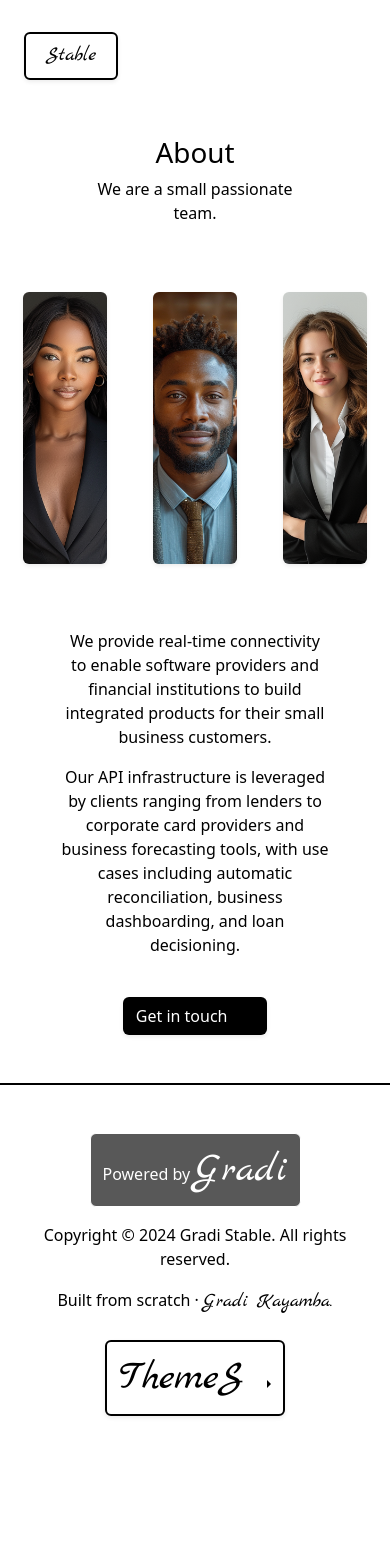
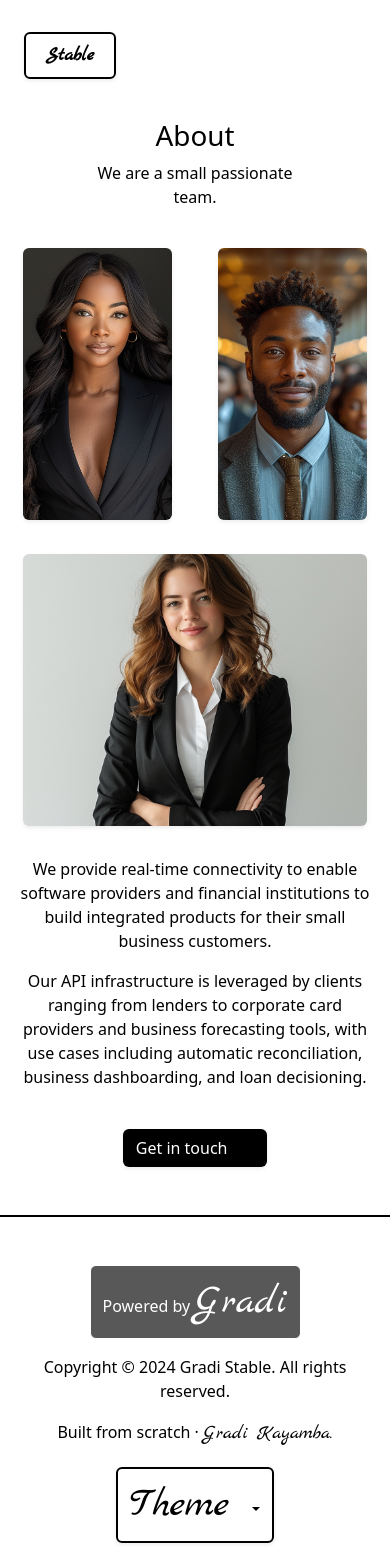
Before and after one commit to gradikay/stablo-template, a React (Create React App) app: page /about in a window 390 px wide. Shown: the top 1568 px of the page. Before the commit the page ends 1464 px from the top, so only its background shows below. Built offline with nearby package versions, Linux system fonts and the light colour scheme.

Commit message:
fix layout

```diff
--- a/src/components/ImageCard.js
+++ b/src/components/ImageCard.js
@@ -9,11 +9,11 @@ export default function ImageCard(props) {
     const { appTheme } = useAppContext();
 
     // Destructuring props
-    const { img, title, section, section2, author, date, profilePicture, fullTitle } = props;
+    const { img, title, section, section2, author, date, profilePicture, fullTitle, imgLink } = props;
 
     return (
         // Link to the article with fullTitle as the dynamic parameter
-        <Link style={{ textDecoration: "none", cursor: "pointer" }} to={`../article/${fullTitle}`}>
+        <Link style={{ textDecoration: "none", cursor: "pointer" }} to={imgLink == "none" ? "#" : `../article/${fullTitle}`}>
 
             <div className="card pb-4 border-0" style={{ backgroundColor: appTheme.backgroundColor }}>
                 {/* Container for image with zoom effect */}
@@ -40,13 +40,11 @@ export default function ImageCard(props) {
                 </div>
                 {/* Card body */}
                 <div className={`card-body py-0 px-2 ${title === "none" ? "d-none" : ""}`}>
-                    {/* Link to the article */}
-                    <Link className="nav-link" link={`../article/${fullTitle}`}>
+
                         {/* Article title */}
                         <h2 className="animated-text card-title" title={`${fullTitle}`} style={{ backgroundColor: appTheme.backgroundColor, fontSize: "1.125rem", color: appTheme.textColor }}>
                             {title}
                         </h2>
-                    </Link>
                 </div>
                 {/* Card footer */}
                 <div className={`card-footer px-2 border-0 ${author === "none" ? "d-none" : ""}`} style={{ backgroundColor: appTheme.backgroundColor, color: appTheme.textColor, opacity: "0.70" }}>
--- a/src/containers/Footer.js
+++ b/src/containers/Footer.js
@@ -7,7 +7,7 @@ export default function Footer() {
   const { appTheme, setAppTheme } = useAppContext();
 
   return (
-    <footer className='row py-5 mt-5' style={{ color: appTheme.textColor, borderTop: `2px solid ${appTheme.textColor}` }}>
+    <footer className='row py-5 mt-3' style={{ color: appTheme.textColor, borderTop: `2px solid ${appTheme.textColor}` }}>
       {/* Powered by Gradi section */}
       <div className="col-sm-12 col-md-3 col-lg-4 mb-3 text-center">
         <button type="button" className="btn" style={{ color: appTheme.backgroundColor, backgroundColor: appTheme.textColor }} disabled>
@@ -15,24 +15,24 @@ export default function Footer() {
         </button>
       </div>
       {/* Copyright and Made by section */}
-      <div className="col-sm-12 col-md-6 col-lg-5 mb-2 text-center">
+      <div className="col-sm-12 col-md-6 col-lg-5 mb-1 text-center">
         <p>Copyright © 2024 Gradi Stable. All rights reserved.</p>
         <p>Built from scratch · <span className="brand" style={{ fontSize: "1.2rem" }}> Gradi Kayamba. </span> </p>
       </div>
       {/* Theme dropdown section */}
       <div className="col-sm-12 col-md-3 col-lg-3">
-        <div className="dropdown dropend text-center">
+        <div className="dropdown text-center">
           <button
             type="button"
             data-bs-toggle="dropdown"
             className={`btn dropdown-toggle rounded shadow-sm`}
             style={{ color: appTheme.textColor, border: `2px solid ${appTheme.textColor}` }}
           >
-            <span className="brand"> ThemeS </span>
+            <span className="brand"> Theme </span>
           </button>
 
           {/* Dropdown menu for theme selection */}
-          <ul className="dropdown-menu px-2">
+          <ul className="dropdown-menu px-2 shadow mx-auto" style={{ backgroundColor: appTheme.backgroundColor, border: `2px solid ${appTheme.textColor}` }}>
             {/* Green Ocean theme */}
             <li>
               <button
@@ -48,7 +48,7 @@ export default function Footer() {
             <li>
               <button
                 type="button"
-                className="btn border my-2"
+                className="btn border my-2 w-100"
                 style={{ backgroundColor: "#023047", color: "#fb8500" }}
                 onClick={() => setAppTheme({ backgroundColor: "#023047", textColor: "#fb8500" })}
               >
@@ -59,7 +59,7 @@ export default function Footer() {
             <li>
               <button
                 type="button"
-                className="btn border mb-2"
+                className="btn border mb-2 w-100"
                 style={{ backgroundColor: "black", color: "white" }}
                 onClick={() => setAppTheme({ backgroundColor: "black", textColor: "white" })}
               >
@@ -70,7 +70,7 @@ export default function Footer() {
             <li>
               <button
                 type="button"
-                className="btn border"
+                className="btn border w-100"
                 style={{ backgroundColor: "white", color: "black" }}
                 onClick={() => setAppTheme({ backgroundColor: "white", textColor: "black" })}
               >
--- a/src/pages/About.js
+++ b/src/pages/About.js
@@ -9,7 +9,7 @@ export default function About() {
   return (
     <Fragment>
       {/* Header section */}
-      <header className="row pt-5" style={{ color: appTheme.textColor }}>
+      <header className="row py-3" style={{ color: appTheme.textColor }}>
         <div className="col-8 mx-auto text-center">
           <h1>About</h1>
           <p>We are a small passionate team.</p>
@@ -17,36 +17,39 @@ export default function About() {
       </header>
 
       {/* Image cards section */}
-      <section className="row pt-5">
-        <div className="col-4">
+      <section className="row pt-1">
+        <div className="col-6 col-md-4">
           <ImageCard
             title="none"
             author="none"
             section="none"
+            imgLink="none"
             img={`/images/woman2.png`}
           />
         </div>
-        <div className="col-4">
+        <div className="col-6 col-md-4">
           <ImageCard
             title="none"
             author="none"
             section="none"
+            imgLink="none"
             img={`/images/man1.png`}
           />
         </div>
-        <div className="col-4">
+        <div className="col-sm-6 col-md-4">
           <ImageCard
             title="none"
             author="none"
-            section=""
+            section="none"
+            imgLink="none"
             img={`/images/woman3.png`}
           />
         </div>
       </section>
 
       {/* Main content section */}
-      <section className="row" style={{ color: appTheme.textColor }}>
-        <div className="col-9 mx-auto text-center">
+      <section className="row mb-5" style={{ color: appTheme.textColor }}>
+        <div className="col-sm-12 col-lg-9 mx-auto text-center">
           <p>
             We provide real-time connectivity to enable software providers and
             financial institutions to build integrated products for their small
--- a/src/pages/Archive.js
+++ b/src/pages/Archive.js
@@ -10,7 +10,7 @@ export default function Archive() {
   return (
     <Fragment>
       {/* Header section */}
-      <header className="row py-5 text-center" style={{ color: appTheme.textColor, backgroundColor: appTheme.backgroundColor }}>
+      <header className="row py-3 text-center" style={{ color: appTheme.textColor, backgroundColor: appTheme.backgroundColor }}>
         <div className="col-8 mx-auto text-center">
           <h1>Archive</h1>
           <p>See all posts we have ever written</p>
--- a/src/pages/Article.js
+++ b/src/pages/Article.js
@@ -17,8 +17,8 @@ export default function Article() {
   return (
     <Fragment>
       {/* Header section */}
-      <header className="row pt-5 pb-3" style={{ color: appTheme.textColor }}>
-        <div className="col-8 mx-auto">
+      <header className="row pt-3" style={{ color: appTheme.textColor }}>
+        <div className="col-sm-12 col-lg-8 mx-auto">
           {/* Article title */}
           <h1 className="text-center"> {title} </h1>
           {/* Article sections */}
@@ -54,7 +54,7 @@ export default function Article() {
 
       {/* Main article content */}
       <section className="row">
-        <div className="col-12">
+        <div className="col-12 mx-auto p-3 pt-2">
           <img
             src={process.env.PUBLIC_URL + article.image}
             alt="Card image"
@@ -66,9 +66,9 @@ export default function Article() {
       </section>
 
       {/* Article body */}
-      <article className="row my-4" style={{ color: appTheme.textColor }}>
-        <div className="col-9 mx-auto">
-          <h2 className="py-3" style={{ fontSize: "1.2rem" }}>
+      <article className="row mt-0" style={{ color: appTheme.textColor }}>
+        <div className="col-sm-12 col-lg-9 mx-auto px-3">
+          <h2 className="py-2" style={{ fontSize: "1.2rem" }}>
             {article.article[0].heading1}
           </h2>
           <p style={{ fontSize: "1rem" }}>{article.article[0].paragraph2}</p>
@@ -81,7 +81,7 @@ export default function Article() {
       </article>
 
       {/* Related content and navigation */}
-      <section className="row py-3" style={{ color: appTheme.textColor }}>
+      <section className="row mt-3" style={{ color: appTheme.textColor }}>
         <div className="col-sm-12 col-lg-3 text-center mx-auto">
           <Link
             to="../archive"
@@ -93,7 +93,7 @@ export default function Article() {
         </div>
 
         {/* Author section */}
-        <section className="row mt-5 p-5 pb-0">
+        <section className="row mx-auto mt-5 pt-5 p-3" style={{ borderTop: `2px solid ${appTheme.textColor}` }}>
           <div className="col-sm-12 col-md-3 mb-3 text-center">
             <img
               src={process.env.PUBLIC_URL + article.profilePicture}
@@ -107,7 +107,7 @@ export default function Article() {
               }}
             />
           </div>
-          <div className="col-sm-12 col-md m-3" style={{ fontSize: "1.125rem" }}>
+          <div className="col-sm-12 col-md px-3" style={{ fontSize: "1.125rem" }}>
             <h3>About {article.author} </h3>
             <p>{article.aboutAuthor}</p>
           </div>
--- a/src/pages/Contact.js
+++ b/src/pages/Contact.js
@@ -9,15 +9,15 @@ const Contact = () => {
     return (
         <Fragment>
             {/* Header section */}
-            <header className='row pt-5' style={{ color: appTheme.textColor, backgroundColor: appTheme.backgroundColor }}>
+            <header className='row py-3' style={{ color: appTheme.textColor, backgroundColor: appTheme.backgroundColor }}>
                 <div className="col-8 mx-auto text-center">
                     <h1>Contact</h1>
                     <p>We are here to help.</p>
                 </div>
             </header>
             {/* Contact section */}
-            <section className="row pt-5" style={{ color: appTheme.textColor, backgroundColor: appTheme.backgroundColor }}>
-                <div className="col-6">
+            <section className="row pt-1 px-3" style={{ color: appTheme.textColor, backgroundColor: appTheme.backgroundColor }}>
+                <div className="col-sm-12 col-md-6">
                     <h1>Contact Stable</h1>
                     <p>Have something to say? We are here to help.
                         Fill up the form or send email or call phone.</p>
@@ -25,7 +25,7 @@ const Contact = () => {
                     <p>hello@stabletemplate.com</p>
                     <p>+1 (900) 400 7000</p>
                 </div>
-                <div className="col-6">
+                <div className="col-sm-12 col-md-6 mb-4 p-3 shadow-sm rounded">
                     {/* Contact form */}
                     <form action="/">
                         <div className="mb-3">
@@ -40,7 +40,7 @@ const Contact = () => {
                             <label htmlFor="comment" className="form-label">Message</label>
                             <textarea className="form-control form-control-lg" rows="5" id="comment" name="text" placeholder="Your message"></textarea>
                         </div>
-                        <div className="d-grid">
+                        <div className="d-grid mt-5 pb-2">
                             <button
                                 type="submit"
                                 className="btn btn-block btn-lg"
--- a/src/pages/Home.js
+++ b/src/pages/Home.js
@@ -14,7 +14,7 @@ export default function Home() {
   return (
     <Fragment>
       {/* Featured posts section */}
-      <header className='row pt-5'>
+      <header className='row py-3'>
         {data.posts.slice(0, 2).map((post, index) => (
           <div className="col-sm-12 col-md-6" key={index}>
             {/* ImageCard component displaying post information */}
@@ -52,7 +52,7 @@ export default function Home() {
       </section>
 
       {/* View all posts button */}
-      <section className='row pt-3 pb-5'>
+      <section className='row pt-2 pb-4'>
         <div className="col-sm-12 col-lg-3 text-center mx-auto">
           {/* Link to the archive page */}
           <Link to="archive" className="btn btn-white shadow-sm" style={{ color: appTheme.textColor, border: `2px solid ${appTheme.textColor}` }}>
--- a/src/pages/Layout.js
+++ b/src/pages/Layout.js
@@ -19,9 +19,9 @@ const Layout = () => {
         <div className="container-fluid">
           {/* Navbar Toggler */}
           <button
-            className="navbar-toggler brand shadow-sm"
+            className="navbar-toggler brand shadow-sm mb-3"
             type="button"
-            style={{ color: appTheme.textColor, border: `2px solid ${appTheme.textColor}` }}
+            style={{ color: appTheme.textColor, fontSize: "1.2rem", border: `2px solid ${appTheme.textColor}` }}
             data-bs-toggle="collapse"
             data-bs-target="#collapsibleNavbar"
             aria-controls="collapsibleNavbar"
@@ -29,7 +29,7 @@ const Layout = () => {
             aria-label="Toggle navigation"
           >
             <span className="p-2 d-block">
-              Stable
+              <strong>Stable</strong>
             </span>
           </button>
           {/* Navbar Collapsible Content */}
--- a/src/pages/PageNotFound.js
+++ b/src/pages/PageNotFound.js
@@ -8,7 +8,7 @@ export default function PageNotFound() {
     return (
         <Fragment>
             {/* Header section with the 404 image */}
-            <header className='row pt-5'>
+            <header className='row pt-3 pb-4'>
                 <div className="col-sm-12 col-lg-6 mx-auto">
                     {/* 404 Image */}
                     <img
```
